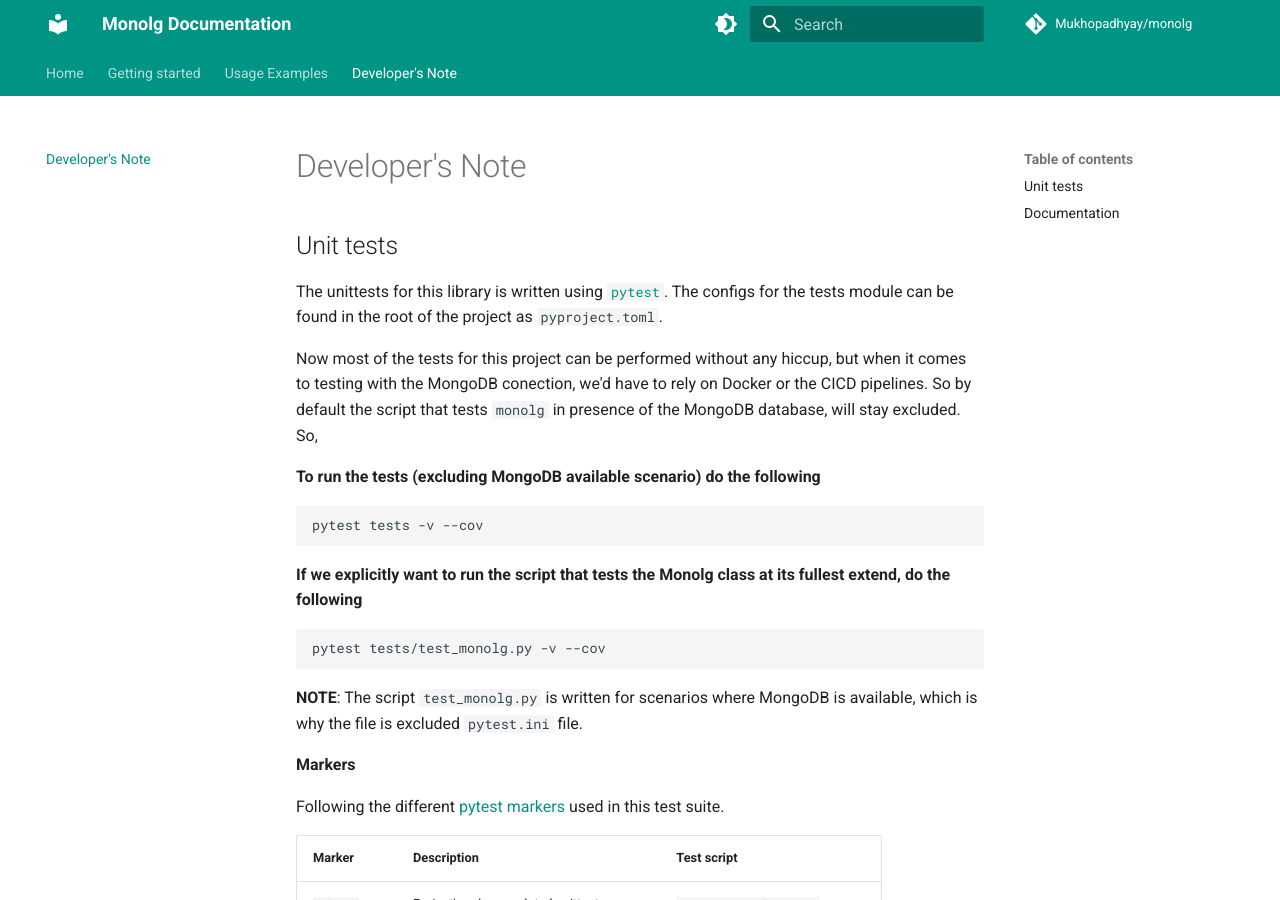
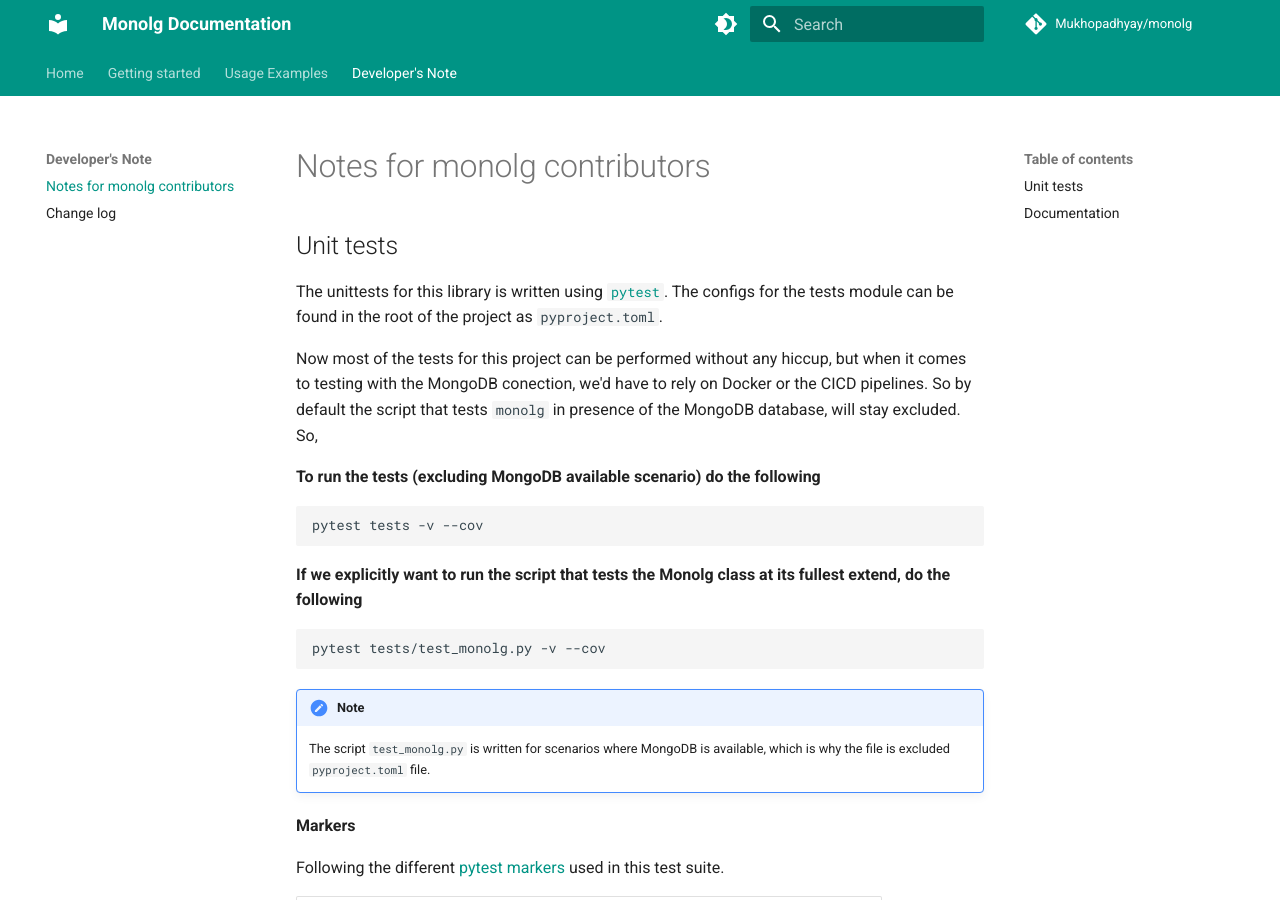
Before and after one commit to Mukhopadhyay/monolg, an MkDocs documentation site: the page built from docs/devs-note.md, in a window 1280 px wide and 900 px high. Built offline with MkDocs 1.6.1 and Material for MkDocs 9.7.7, drawn with Linux system fonts in a browser that asks for light colours; comment, search, counter and statistics services are not loaded.

Commit message:
Adding changelog file

````diff
--- a/docs/devs-note.md
+++ b/docs/devs-note.md
@@ -1,4 +1,4 @@
-# Developer's Note
+# Notes for monolg contributors
 
 ## Unit tests
 
@@ -19,7 +19,8 @@ pytest tests -v --cov
 pytest tests/test_monolg.py -v --cov
 ```
 
-**NOTE**: The script `test_monolg.py` is written for scenarios where MongoDB is available, which is why the file is excluded `pytest.ini` file.
+!!! note "Note"
+    The script `test_monolg.py` is written for scenarios where MongoDB is available, which is why the file is excluded `pyproject.toml` file.
 
 __Markers__
 
--- a/mkdocs.yml
+++ b/mkdocs.yml
@@ -18,7 +18,9 @@ nav:
         - Connecting Monolg to MongoDB: connecting-monolg.md
         - Setting up the logger: settings-and-configs.md
     - Usage Examples: examples.md
-    - Developer's Note: devs-note.md
+    - Developer's Note:
+        - devs-note.md
+        - Change log: history.md
 
 markdown_extensions:
   - pymdownx.superfences
````
Also changed, not shown: docs/history.md (added).
